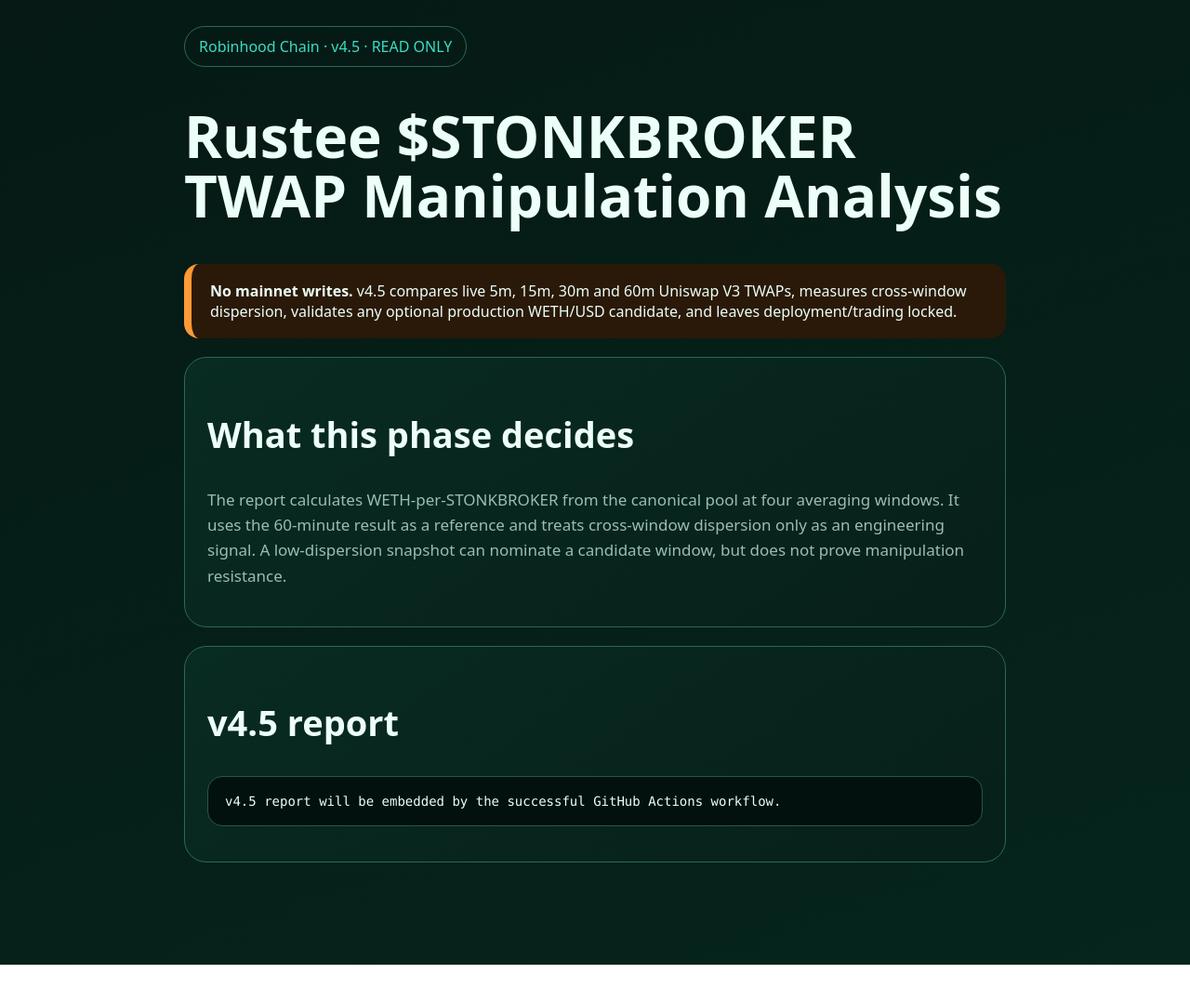
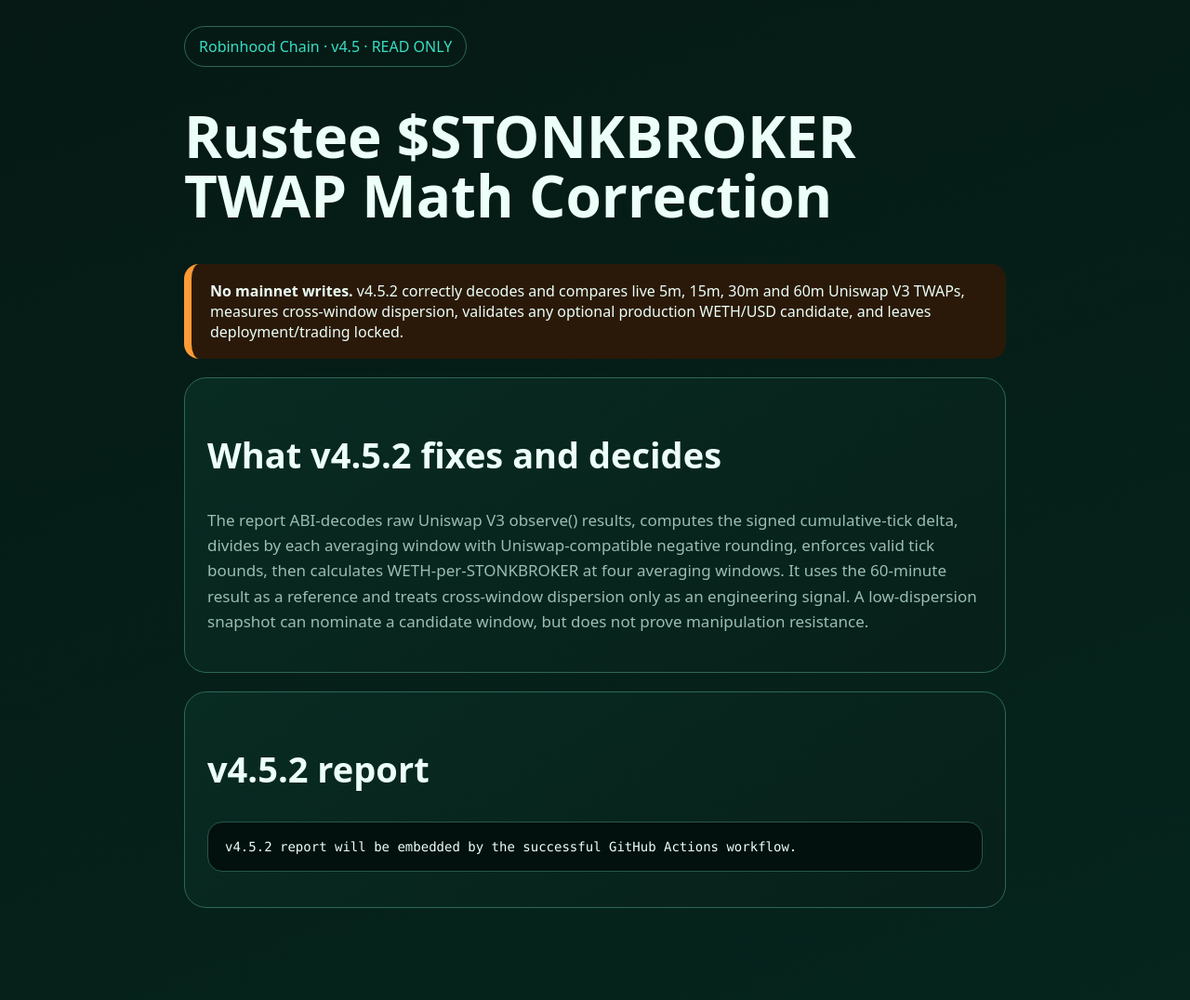
Before and after one commit to tprszk6r9g-commits/Execution-Dry-Run-v3, a plain HTML site: page index.html in a window 1280 px wide. Shown: the whole page at 93% size. Before the commit the page ends 1038 px from the top, so only its background shows below. Drawn offline with Linux system fonts and the light colour scheme.

Commit message:
Add files via upload

```diff
--- a/index.html
+++ b/index.html
@@ -17,15 +17,15 @@
 <body>
 <main>
 <span class="pill">Robinhood Chain · v4.5 · READ ONLY</span>
-<h1>Rustee $STONKBROKER TWAP Manipulation Analysis</h1>
-<div class="warn"><b>No mainnet writes.</b> v4.5 compares live 5m, 15m, 30m and 60m Uniswap V3 TWAPs, measures cross-window dispersion, validates any optional production WETH/USD candidate, and leaves deployment/trading locked.</div>
+<h1>Rustee $STONKBROKER TWAP Math Correction</h1>
+<div class="warn"><b>No mainnet writes.</b> v4.5.2 correctly decodes and compares live 5m, 15m, 30m and 60m Uniswap V3 TWAPs, measures cross-window dispersion, validates any optional production WETH/USD candidate, and leaves deployment/trading locked.</div>
 <div class="card">
-<h2>What this phase decides</h2>
-<p>The report calculates WETH-per-STONKBROKER from the canonical pool at four averaging windows. It uses the 60-minute result as a reference and treats cross-window dispersion only as an engineering signal. A low-dispersion snapshot can nominate a candidate window, but does not prove manipulation resistance.</p>
+<h2>What v4.5.2 fixes and decides</h2>
+<p>The report ABI-decodes raw Uniswap V3 observe() results, computes the signed cumulative-tick delta, divides by each averaging window with Uniswap-compatible negative rounding, enforces valid tick bounds, then calculates WETH-per-STONKBROKER at four averaging windows. It uses the 60-minute result as a reference and treats cross-window dispersion only as an engineering signal. A low-dispersion snapshot can nominate a candidate window, but does not prove manipulation resistance.</p>
 </div>
-<div class="card"><h2>v4.5 report</h2>
+<div class="card"><h2>v4.5.2 report</h2>
 <!--RUSTEE_REPORT_START-->
-<pre id="report">v4.5 report will be embedded by the successful GitHub Actions workflow.</pre>
+<pre id="report">v4.5.2 report will be embedded by the successful GitHub Actions workflow.</pre>
 <!--RUSTEE_REPORT_END-->
 </div>
 </main>
```
Also changed, not shown: 1 other file.
